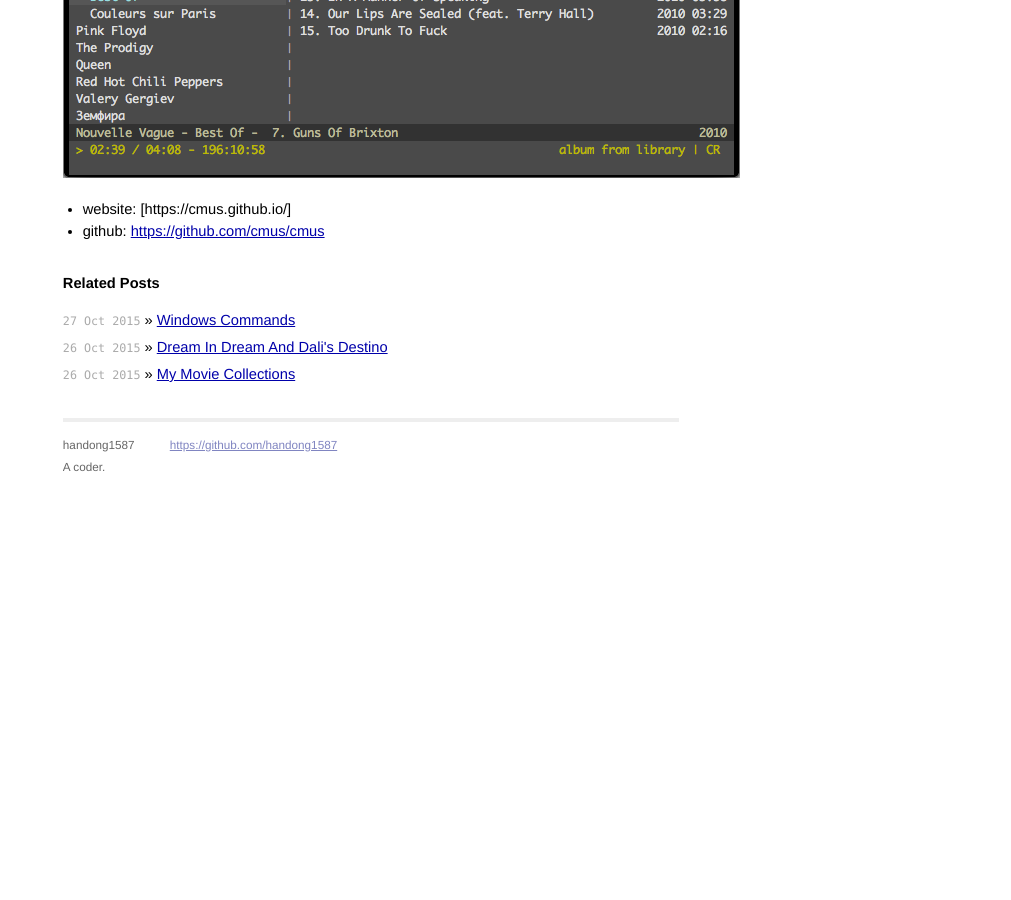
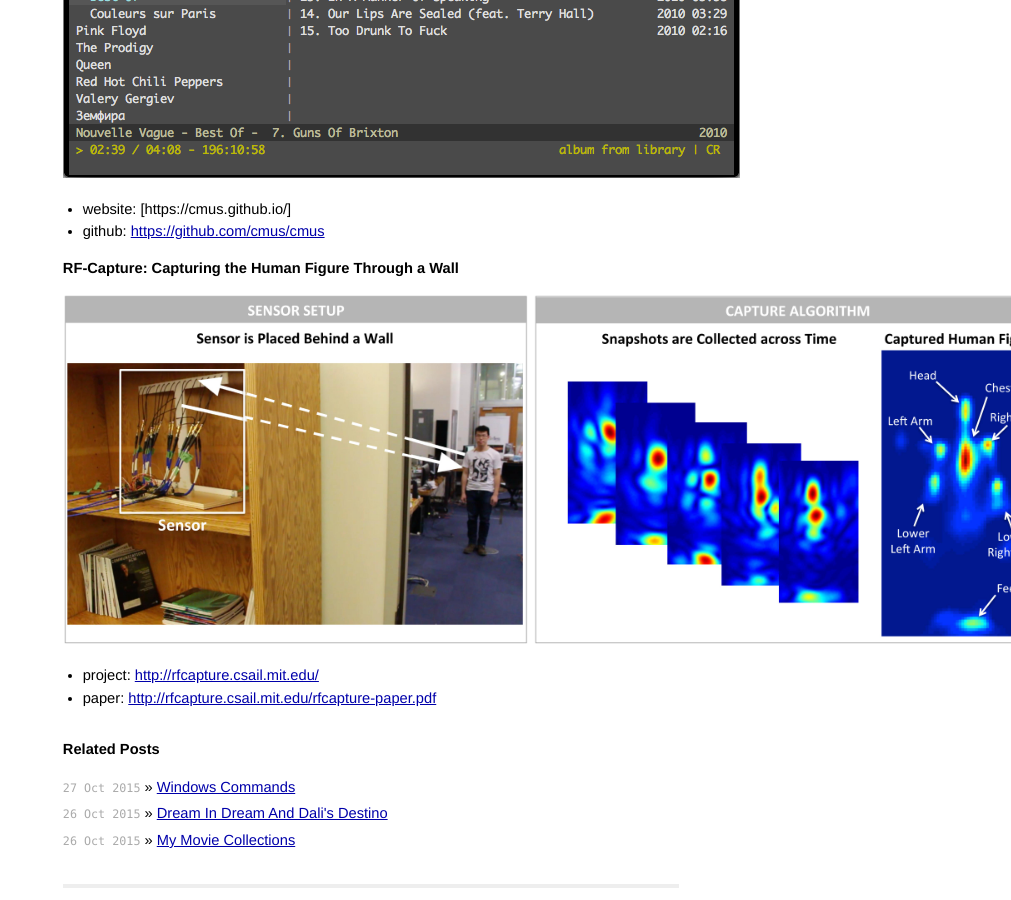
Before and after one commit to handong1587/handong1587.github.io, a Jekyll site: the page built from _posts/programming_study/2015-09-09-interesting-projects.md, in a window 1280 px wide and 900 px high, scrolled down 3986 px. Shown: the whole window, without its empty margins (269-1280 px from the left). Built offline with Jekyll 4.4.1, drawn with Linux system fonts in a browser that asks for light colours; Markdown is read by kramdown in place of the engine named in the settings; comment, search, counter and statistics services are not loaded; before the commit the page ends 4475 px from its top, so only the background shows below that.

Commit message:
add rf-capture materials

```diff
--- a/_posts/programming_study/2015-09-09-interesting-projects.md
+++ b/_posts/programming_study/2015-09-09-interesting-projects.md
@@ -67,3 +67,10 @@
 
 - website: [https://cmus.github.io/]
 - github: [https://github.com/cmus/cmus](https://github.com/cmus/cmus)
+
+**RF-Capture: Capturing the Human Figure Through a Wall**
+
+<img src="/assets/programming_study/RF-Capture-intro-figures.jpg" width="1000"/>
+
+- project: [http://rfcapture.csail.mit.edu/](http://rfcapture.csail.mit.edu/)
+- paper: [http://rfcapture.csail.mit.edu/rfcapture-paper.pdf](http://rfcapture.csail.mit.edu/rfcapture-paper.pdf)
```
Also changed, not shown: assets/programming_study/RF-Capture-intro-figures.jpg (added).
